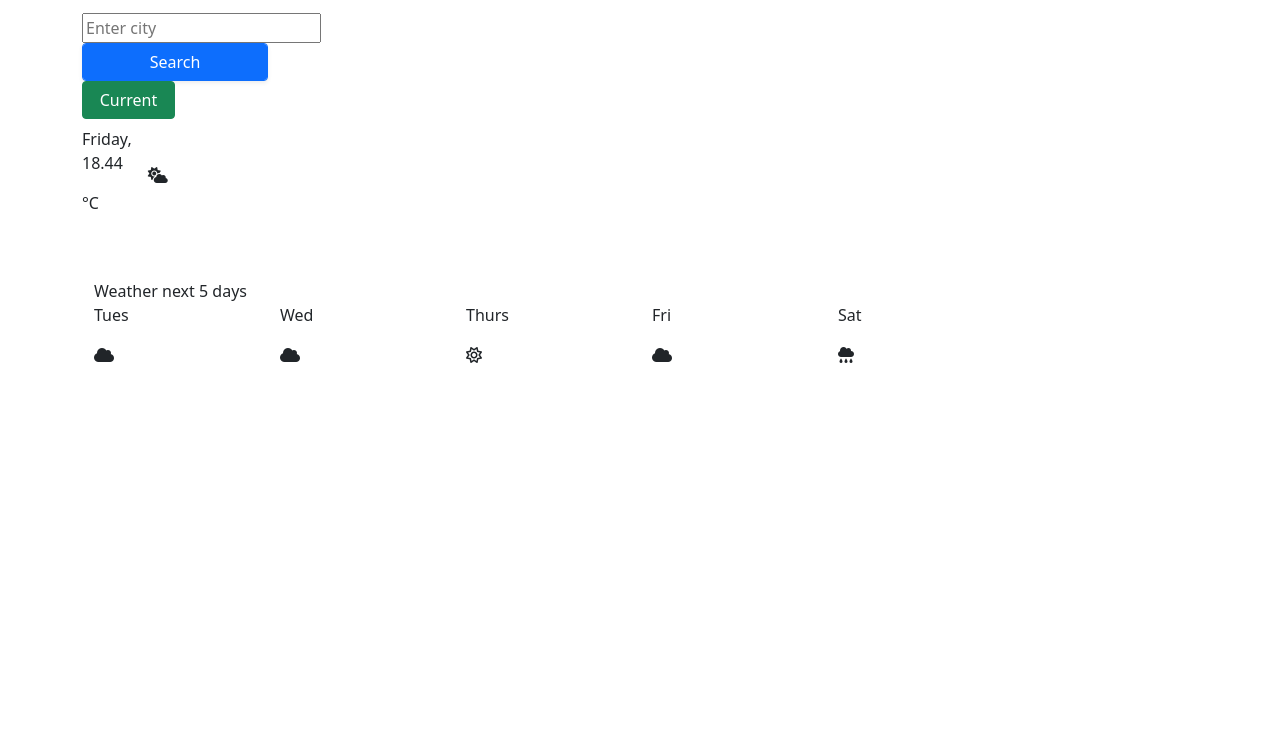
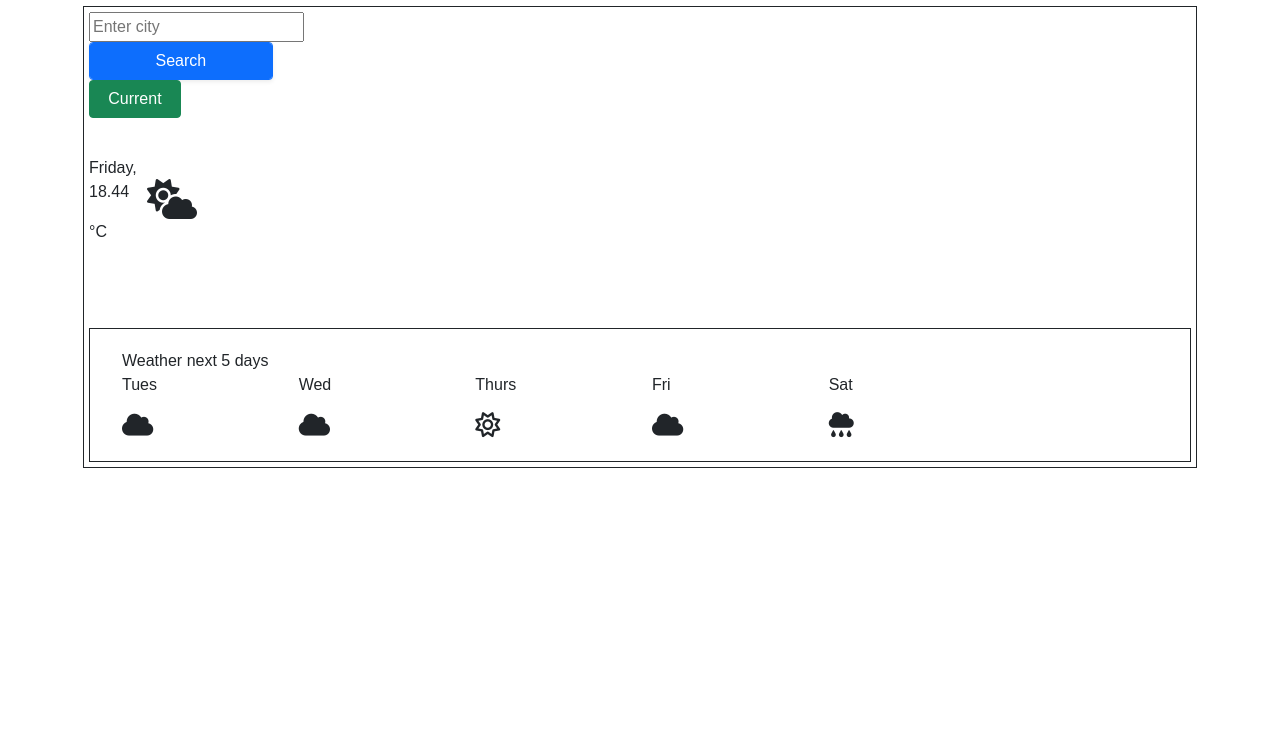
Before and after one commit to Amy2690/Weather-app, a plain HTML site: page index.html in a window 1280 px wide. Shown: the part 67-800 px from the top of the page. Drawn offline with nearby package versions, Linux system fonts and the light colour scheme; no server answers.

Commit message:
Updated css src to pull from index.css. Was trying to pull from incorreclty named file

```diff
--- a/index.html
+++ b/index.html
@@ -16,7 +16,7 @@
       src="https://kit.fontawesome.com/23ac1b83ec.js"
       crossorigin="anonymous"
     ></script>
-    <link href="src/styles.css" rel="stylesheet" type="text/css" />
+    <link href="src/index.css" rel="stylesheet" type="text/css" />
   </head>
   <body>
     <div class="container">
```
